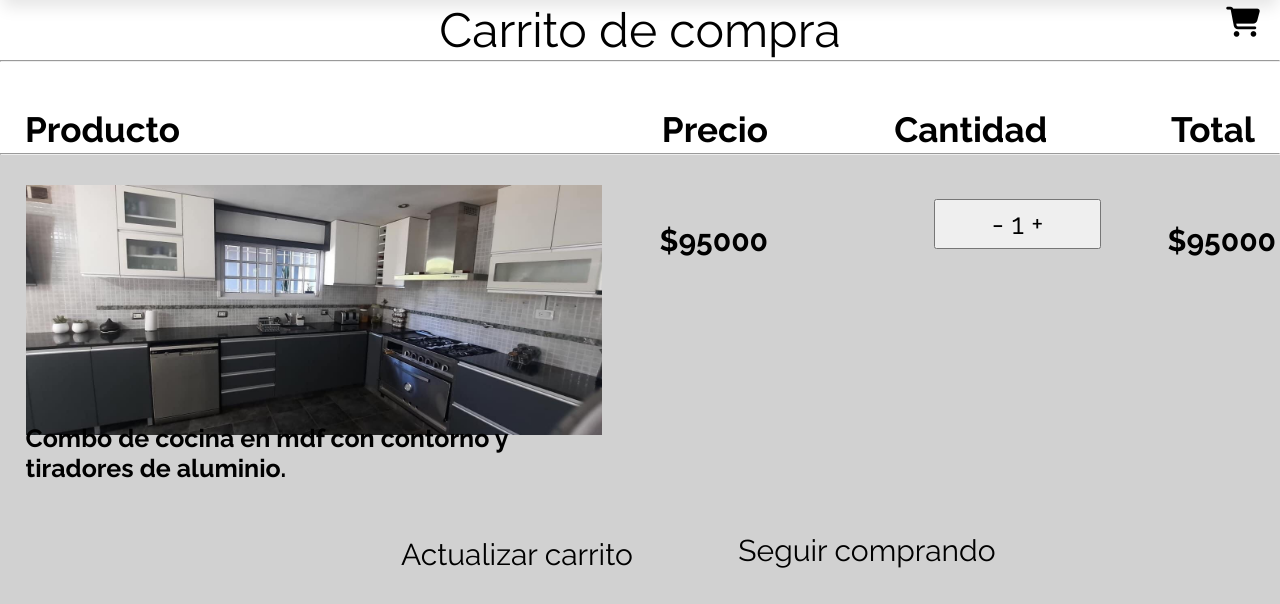
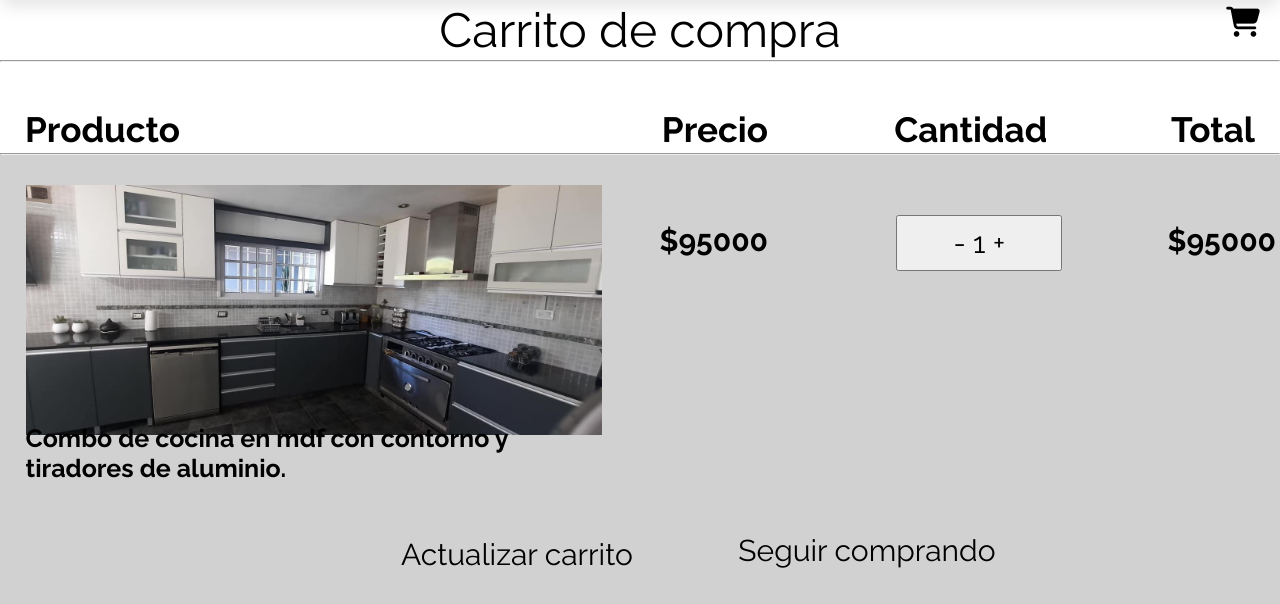
Before and after one commit to Tincho-91/c23-grupo09-Avalanna_Muebles, a Node server app: page /productCart in a window 1280 px wide. Shown: the part 97-701 px from the top of the page. Run offline with Node 20, Linux system fonts and the light colour scheme; some libraries are stand-ins or nearby versions.

Commit message:
modificacion

```diff
--- a/public/css/header.css
+++ b/public/css/header.css
@@ -89,6 +89,7 @@
     padding: 10% 2%;
     width: 100%;
     z-index: 15;
+    position:relative;
 }
 
 .header__menu-desplegable:hover .header__contenido-desplegable {
--- a/public/css/productCart.css
+++ b/public/css/productCart.css
@@ -334,9 +334,10 @@
 
 
     .producto-cantidad button {
-        height: 50px;
-        top: 37%;
+        height: 56px;
+        top: 39%;
         font-size: 29px;
+        left:70%;
     }
 
 
```
